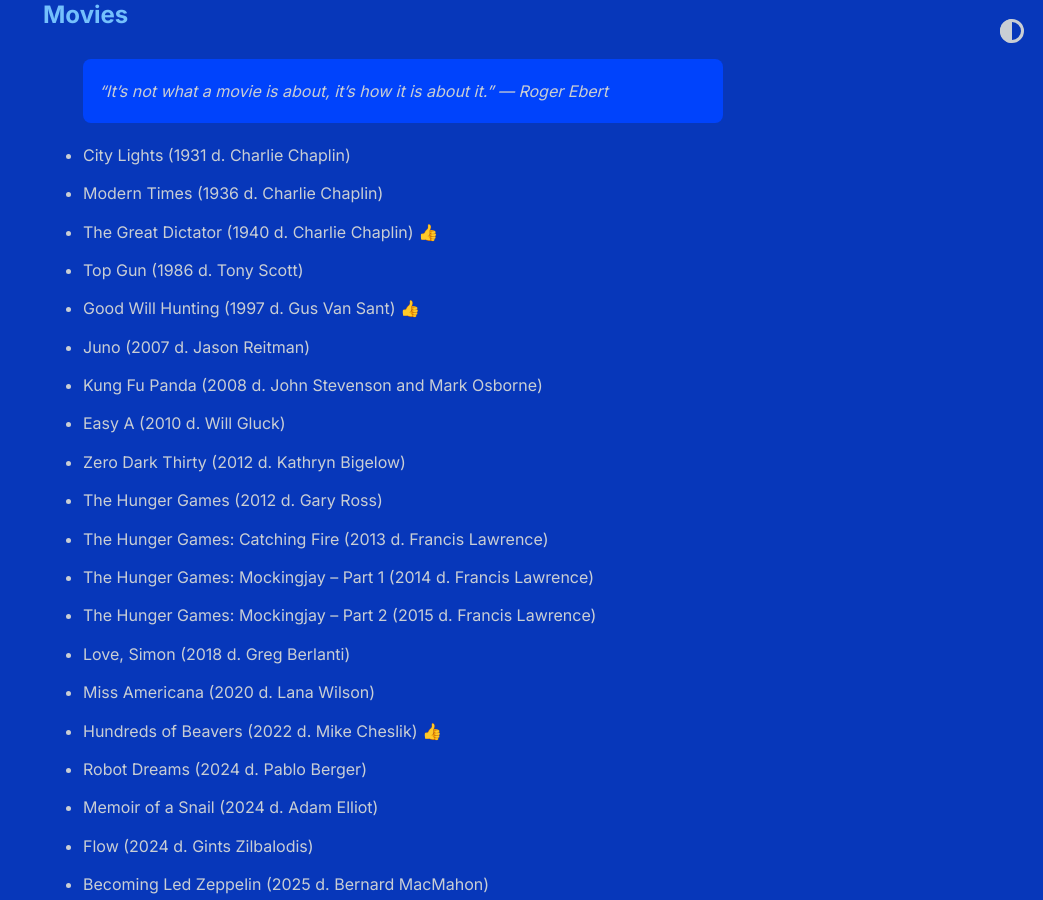
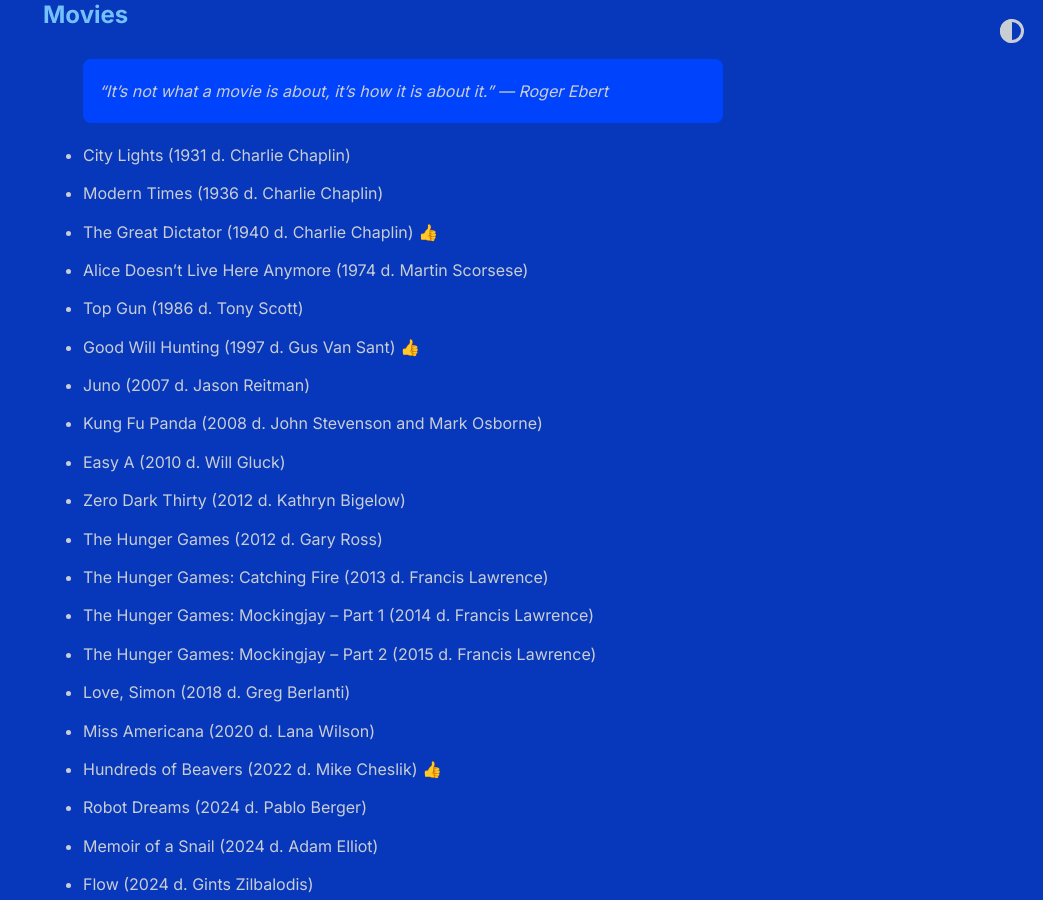
Before and after one commit to shihankanungo/shihankanungo.github.io, a Jekyll site: the page built from wrapped.md, in a window 1280 px wide and 900 px high, scrolled down 1455 px. Shown: the whole window, without its empty margins (237-1280 px from the left). Built offline with Jekyll 4.4.1, drawn with Linux system fonts in a browser that asks for light colours.

Commit message:
Update wrapped.md

```diff
--- a/wrapped.md
+++ b/wrapped.md
@@ -35,6 +35,7 @@
 - City Lights (1931 d. Charlie Chaplin)
 - Modern Times (1936 d. Charlie Chaplin)
 - The Great Dictator (1940 d. Charlie Chaplin)  👍
+- Alice Doesn't Live Here Anymore (1974 d. Martin Scorsese)
 - Top Gun (1986 d. Tony Scott)
 - Good Will Hunting (1997 d. Gus Van Sant)  👍
 - Juno (2007 d. Jason Reitman)
```
